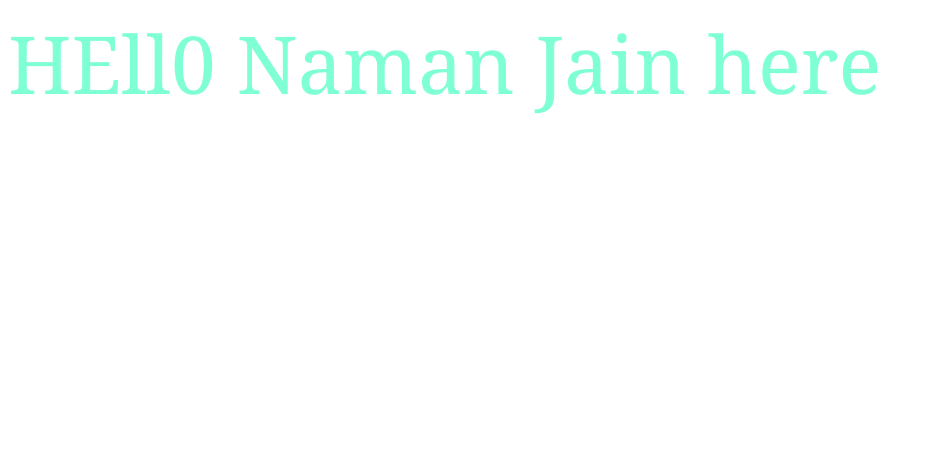
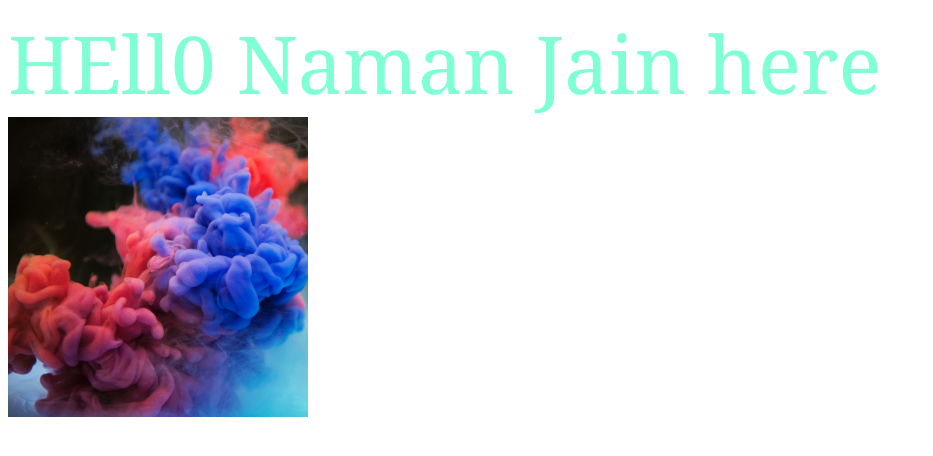
Before and after one commit to NmN03jain/try, a plain HTML site: page index.html in a window 1280 px wide. Shown: the whole page, without its empty margins (0-933 px from the left). Drawn offline with Linux system fonts and the light colour scheme; the site is published under a folder, as on GitHub Pages, so addresses that start at the root find nothing.

Commit message:
Update index.html

```diff
--- a/index.html
+++ b/index.html
@@ -12,7 +12,7 @@
     <div class="row">
         HEll0 Naman Jain here
     </div>
-    <img src="/Album 1.png" alt="">
+    <img src="Album 1.png" alt="">
 
 </body>
 </html>
```
